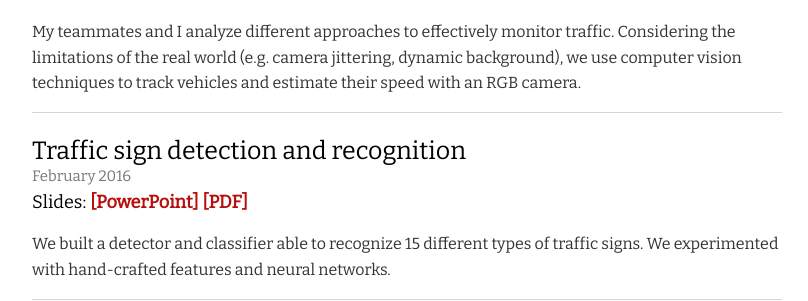
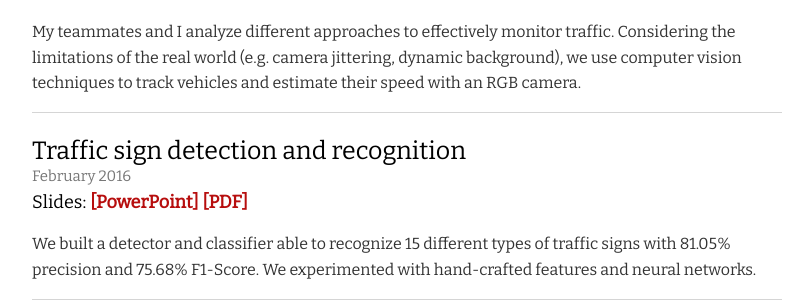
Before and after one commit to Guim3/guim3.github.io, a Jekyll site: the page built from projects/index.html, in a window 1280 px wide and 900 px high, scrolled down 1355 px, cut to the strip 26-327 px from the top of the window. Shown: the whole strip, without its empty margins (233-1041 px from the left). Built offline with Jekyll 4.4.1, drawn with Linux system fonts in a browser that asks for light colours.

Commit message:
Add precision and f1score results

```diff
--- a/projects/index.html
+++ b/projects/index.html
@@ -32,7 +32,7 @@ title: Projects
 	<div class="project_title">Traffic sign detection and recognition</div>
 	<div class="date">February 2016</div>
 	<div class="project_links">Slides: <a href="files/traffic_sign_slides.ppsx" target="_blank">[PowerPoint]</a> <a href="files/traffic_sign_slides.pdf" target="_blank">[PDF]</a></div>
-	<p>We built a detector and classifier able to recognize 15 different types of traffic signs. We experimented with hand-crafted features and neural networks.</p>
+	<p>We built a detector and classifier able to recognize 15 different types of traffic signs with 81.05% precision and 75.68% F1-Score. We experimented with hand-crafted features and neural networks.</p>
 </div>
 
 <div class="project_entry_last" id="map-generation">
```
